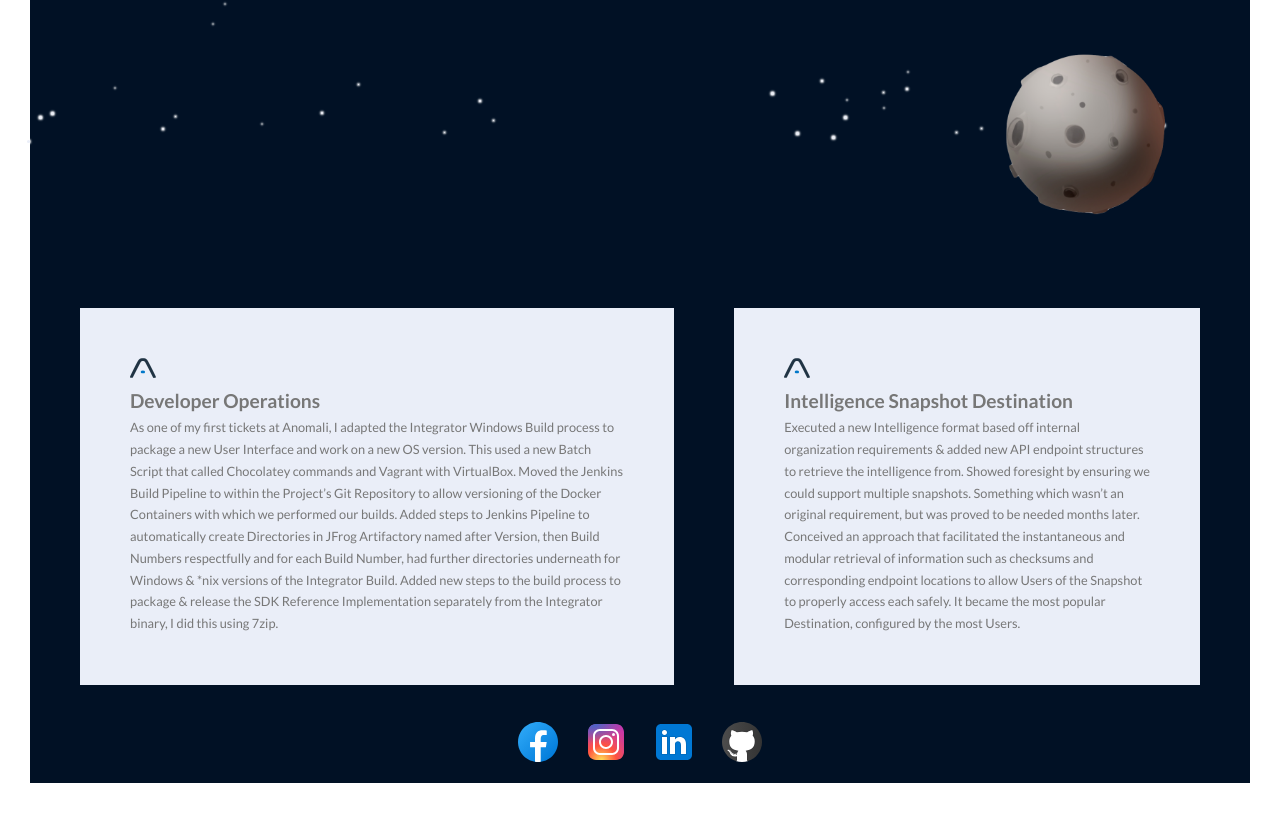
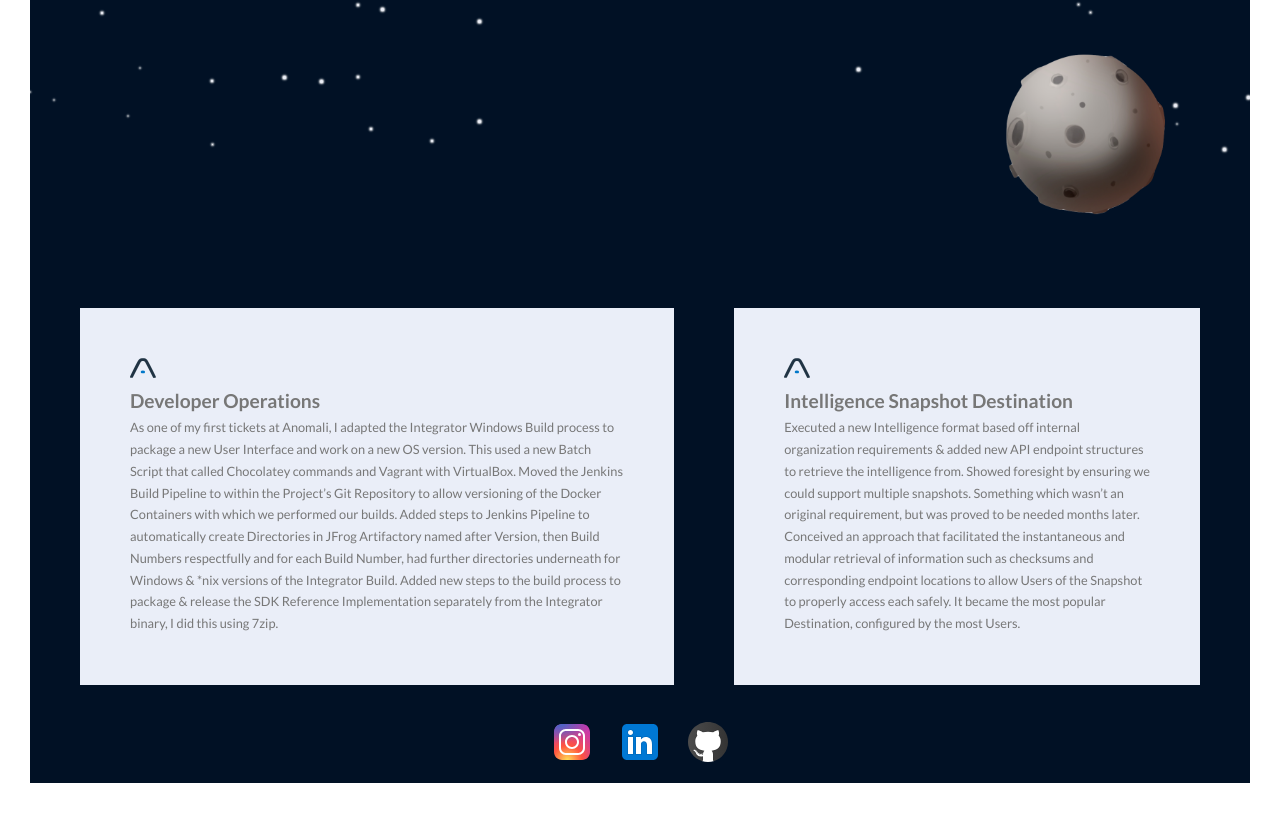
Before and after one commit to tmccaffrey914/cv-website, a React app: page / in a window 1280 px wide. Shown: the part 1962-2775 px from the top of the page. Built offline with nearby package versions, Linux system fonts and the light colour scheme.

Commit message:
Remove Facebook Link :eyes:

```diff
--- a/src/Footer.jsx
+++ b/src/Footer.jsx
@@ -1,5 +1,4 @@
 import React from 'react';
-import facebook from "../public/icons8-facebook48.svg";
 import instagram from "../public/icons8-instagram48.svg";
 import linkedin from "../public/icons8-linkedin48.svg";
 import github from "../public/icons8-github48.svg";
@@ -13,10 +12,6 @@ class Footer extends React.Component {
   render() {
     return (
       <div class="footer">
-        <a href="https://www.facebook.com/tom.mccaffrey.5/">
-          <img src={facebook} alt="facebook"/>
-        </a>
-
         <a href="https://www.instagram.com/tmccaffrey_95/">
           <img src={instagram} alt="instagram"/>
         </a>
```
